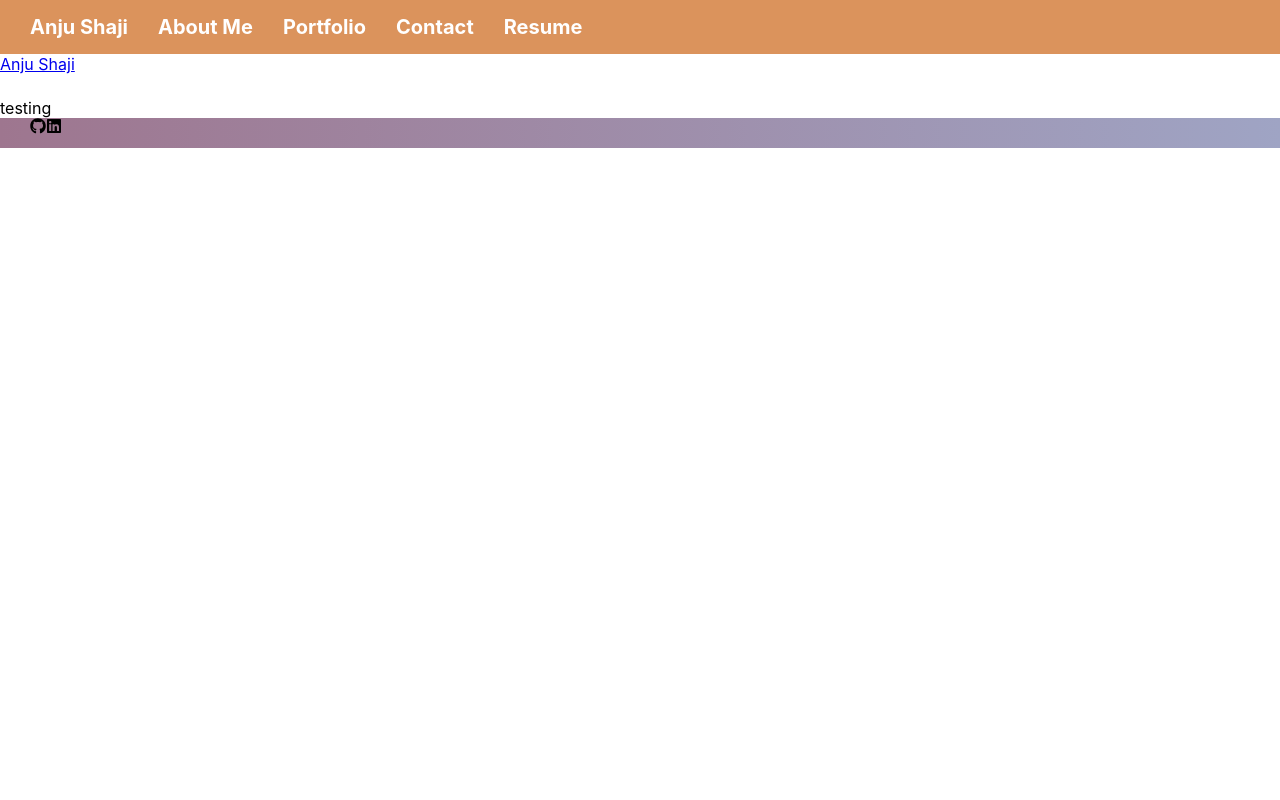
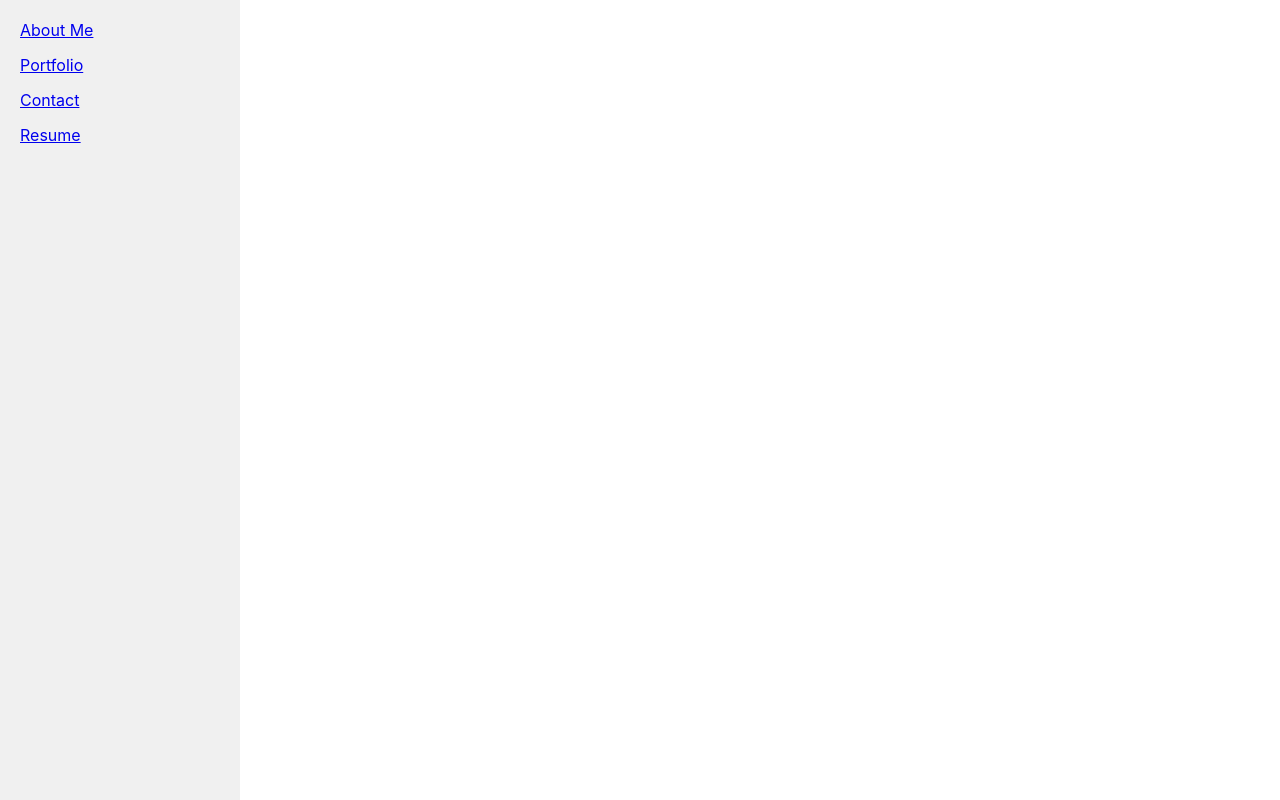
Before and after one commit to Anju0806/portfolio-react, a React (Create React App) app: page /test in a window 1280 px wide. Built offline with nearby package versions, Linux system fonts and the light colour scheme.

Commit message:
sidebar working

```diff
--- a/src/components/Footer/Footer.js
+++ b/src/components/Footer/Footer.js
@@ -1,19 +1,50 @@
-import {
-  Link,
-} from "react-router-dom";
-import "./Footer.css";
-import { FaGithub,FaLinkedin } from 'react-icons/fa';
+import React from "react";
+import styled from 'styled-components';
+import { FaGithub, FaLinkedin } from 'react-icons/fa';
+import { Link } from "react-router-dom";
+
+const FooterContainer = styled.div`
+  position: fixed;
+  bottom: 0;
+  left: 0;
+  width: 100%;
+  background-color: #f0f0f0;
+  padding: 20px;
+  text-align: center;
+`;
+
+const FooterItems = styled.div`
+  display: flex;
+  justify-content: center;
+  align-items: center;
+`;
+
+const IconWrapper = styled.div`
+  margin-right: 10px;
+`;
+
 function Footer() {
-  return(
-    <div className="Footer">
-      <div>
-        <div className="footer-items">
-          <FaGithub/>
-          <FaLinkedin/>
-          <Link to={{ pathname: "/portfolio" }}>{FaLinkedin}</Link>
-        </div>
-      </div>
-    </div>)
+  return (
+    <FooterContainer>
+      <FooterItems>
+        <IconWrapper>
+          <a href="https://github.com/your-github-profile" target="_blank" rel="noopener noreferrer">
+            <FaGithub />
+          </a>
+        </IconWrapper>
+        <IconWrapper>
+          <a href="https://www.linkedin.com/in/your-linkedin-profile" target="_blank" rel="noopener noreferrer">
+            <FaLinkedin />
+          </a>
+        </IconWrapper>
+        <IconWrapper>
+          <Link to={{ pathname: "/portfolio" }}>
+            <FaLinkedin />
+          </Link>
+        </IconWrapper>
+      </FooterItems>
+    </FooterContainer>
+  );
 }
 
-export default Footer
+export default Footer;
--- a/src/components/SideBar/SideBar.css
+++ b/src/components/SideBar/SideBar.css
@@ -0,0 +1,44 @@
+/* SideBar.css */
+
+.SidebarContainer {
+    position: fixed;
+    top: 0;
+    left: 0;
+    width: 200px;
+    height: 100%;
+    background-color: #f0f0f0;
+    padding: 20px;
+
+    /* Hide the sidebar by default on mobile devices */
+    @media (max-width: 768px) {
+      transform: translateX(-100%);
+      transition: transform 0.3s ease-in-out;
+    }
+  }
+
+  /* Show the sidebar when it is open (toggled) on mobile devices */
+  .SidebarContainer.open {
+    transform: translateX(0);
+  }
+
+  .SidebarItem {
+    margin-bottom: 15px;
+  }
+
+  .ToggleButton {
+    display: none; /* Hide the toggle button by default */
+  }
+
+  /* Show the toggle button on mobile devices */
+  @media (max-width: 768px) {
+    .ToggleButton {
+      display: block;
+      position: absolute;
+      top: 10px;
+      right: 10px;
+      background-color: transparent;
+      border: none;
+      font-size: 16px;
+      cursor: pointer;
+    }
+  }
--- a/src/components/SideBar/SideBar.js
+++ b/src/components/SideBar/SideBar.js
@@ -1,24 +1,29 @@
-import React from "react";
-import styled from 'styled-components'
+import React, { useState } from "react";
+import styled from 'styled-components';
 import { Link } from "react-router-dom";
-
+import './SideBar.css'; // Import the CSS file
 
 function Sidebar() {
-    return (
-        <div >
 
-            <div >
-                <Link to={{ pathname: "/" }} className="header-name-link">Anju Shaji</Link>
-            </div>
-            <div className="right-items">
-                <Link to={{ pathname: "/aboutme" }} className="header-about-link">About Me</Link>
-                <Link to={{ pathname: "/portfolio" }} className="header-portfolio-link">Portfolio</Link>
-                <Link to={{ pathname: "/contact" }} className="header-contact-link">Contact</Link>
-                <Link to={{ pathname: "/resume" }} className="header-resume-link">Resume</Link>
-            </div>
+    return(
+       <div className="SidebarContainer">
+           <div className="right-items">
+               <div className="SidebarItem">
+                   <Link to={{ pathname: "/aboutme" }}>About Me</Link>
+               </div>
+               <div className="SidebarItem">
+                   <Link to={{ pathname: "/portfolio" }}>Portfolio</Link>
+               </div>
+               <div className="SidebarItem">
+                   <Link to={{ pathname: "/contact" }}>Contact</Link>
+               </div>
+               <div className="SidebarItem">
+                   <Link to={{ pathname: "/resume" }}>Resume</Link>
+               </div>
+           </div>
+       </div>
+   );
 
-        </div>
-    )
 }
 
-export default Sidebar
+export default Sidebar;
--- a/src/index.js
+++ b/src/index.js
@@ -2,7 +2,7 @@ import React from 'react';
 import ReactDOM from 'react-dom/client';
 import './index.css';
 import App from './pages/App/App';
-import NavBar from './components/NavBar/NavBar';
+/* import NavBar from './components/NavBar/NavBar';   */
 import Sidebar from './components/SideBar/SideBar';
 import Footer from './components/Footer/Footer';
 import {
@@ -11,29 +11,18 @@ import {
   Route,
 } from "react-router-dom";
 
-/* const router = createBrowserRouter([
-  {
-    path: "/",
-    element: <App />,
-  },
-  {
-    path: "/test",
-    element: <div> testing</div>,
-  },
-]); */
-
 const root = ReactDOM.createRoot(document.getElementById('root'));
 root.render(
   <React.StrictMode>
     <Router>
-      <NavBar/>
-      <Sidebar/>
+    {/*  <NavBar />    */}
+     <Sidebar />
 
       <Routes>
-        <Route path="/" element={<App />} />
-        <Route path="/test" element={<div> testing</div>} />
+        {/* <Route path="/" element={<App />} />
+        <Route path="/test" element={<div> testing</div>} /> */}
       </Routes>
-      <Footer/>
+     {/*  <Footer/> */}
     </Router>
   </React.StrictMode>
 );
```
Also changed, not shown: src/components/SideBar/SideBarData.js (deleted, +0 -23 lines).
